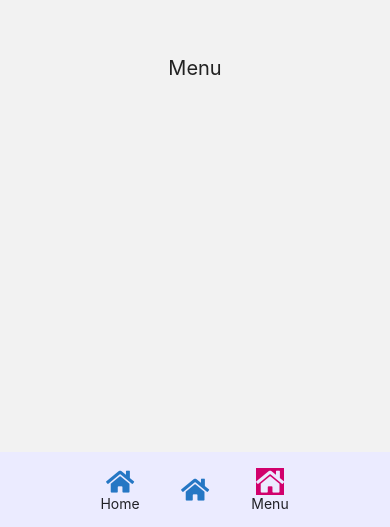
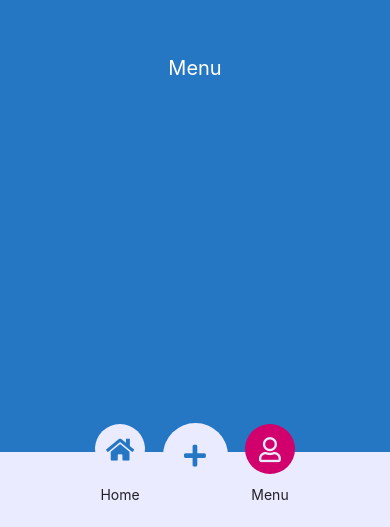
Before and after one commit to Phillip2608/NoomadService, a React Native app: screen /Menu in a window 390 px wide. Shown: the part 317-844 px from the top of the page. Built offline with nearby package versions, Linux system fonts and the light colour scheme.

Commit message:
estilo dos botoes do menu tabBar finalizado parcialemte

```diff
--- a/App.js
+++ b/App.js
@@ -7,6 +7,8 @@ import * as SplashScreen from "expo-splash-screen";
 
 //sistema de navegação
 import Navigator from "./src/Navigator";
+
+import commonStyles from "./src/commonStyles";
 
 export default function App() {
   const [loadedFonts] = useFonts({
@@ -40,6 +42,6 @@ export default function App() {
 const styles = StyleSheet.create({
   container: {
     flex: 1,
-    backgroundColor: "#FFF",
+    backgroundColor: commonStyles.colors.brancoPrincipal,
   },
 });
--- a/src/components/tabBar/CustomTabBar.js
+++ b/src/components/tabBar/CustomTabBar.js
@@ -1,4 +1,4 @@
-import { View, Text, TouchableOpacity } from "react-native";
+import { View, Text, TouchableOpacity, StyleSheet } from "react-native";
 
 import FontAwesome from "@expo/vector-icons/FontAwesome5";
 import commonStyles from "../../commonStyles";
@@ -13,6 +13,16 @@ export default function CustomTabBar({ state, descriptors, navigation }) {
       ? { color: commonStyles.colors.pretoPrincipal }
       : {};
   });
+
+  const btnFocus = {
+    backgroundColor: commonStyles.colors.rosaPrincipal,
+    color: commonStyles.colors.brancoPrincipal,
+  };
+
+  const btnNotFocus = {
+    backgroundColor: commonStyles.colors.azulPrincipal,
+    color: commonStyles.colors.brancoPrincipal,
+  };
 
   return (
     <View
@@ -82,26 +92,66 @@ export default function CustomTabBar({ state, descriptors, navigation }) {
           >
             <View
               style={[
-                isFocused && {
-                  backgroundColor: commonStyles.colors.rosaPrincipal,
-                },
+                isFocused
+                  ? { backgroundColor: btnFocus.backgroundColor }
+                  : isBlue[0].color || isBlue[1].color !== undefined
+                  ? { backgroundColor: commonStyles.colors.azulPrincipal }
+                  : { backgroundColor: commonStyles.colors.brancoPrincipal },
+                route.name === "Home" || route.name === "Menu"
+                  ? styles.smallBtn
+                  : styles.largeBtn,
               ]}
             >
               <FontAwesome
-                name="home"
+                name={
+                  route.name === "Home"
+                    ? "home"
+                    : route.name === "AddService"
+                    ? "plus"
+                    : "user"
+                }
                 size={25}
                 color={
                   isFocused
-                    ? commonStyles.colors.brancoPrincipal
+                    ? btnFocus.color
+                    : isBlue[0].color || isBlue[1].color !== undefined
+                    ? btnNotFocus.color
                     : commonStyles.colors.azulPrincipal
                 }
               />
             </View>
 
-            <Text style={isBlue}>{label !== "AddService" ? label : ""}</Text>
+            <Text style={[isBlue, styles.label]}>{label !== "AddService" ? label : ""}</Text>
           </TouchableOpacity>
         );
       })}
     </View>
   );
 }
+
+const styles = StyleSheet.create({
+  smallBtn: {
+    width: 50,
+    height: 50,
+    padding: 5,
+    borderRadius: 25,
+    justifyContent: "center",
+    alignItems: "center",
+    position: "relative",
+    bottom: 32,
+  },
+  largeBtn: {
+    width: 65,
+    height: 65,
+    padding: 5,
+    borderRadius: 35,
+    justifyContent: "center",
+    alignItems: "center",
+    position: "relative",
+    bottom: 34,
+  },
+  label:{
+    position: "relative",
+    bottom: 20,
+  }
+});
--- a/src/screens/Menu.js
+++ b/src/screens/Menu.js
@@ -1,4 +1,6 @@
 import { View, Text, StyleSheet } from "react-native";
+
+import commonStyles from "../commonStyles";
 
 export default function Menu() {
   return (
@@ -13,9 +15,10 @@ const styles = StyleSheet.create({
     flex: 1,
     justifyContent: "center",
     alignItems: "center",
+    backgroundColor: commonStyles.colors.azulPrincipal,
   },
   text: {
     fontSize: 20,
-    color: "#222",
+    color: "#FFF",
   },
 });
```
